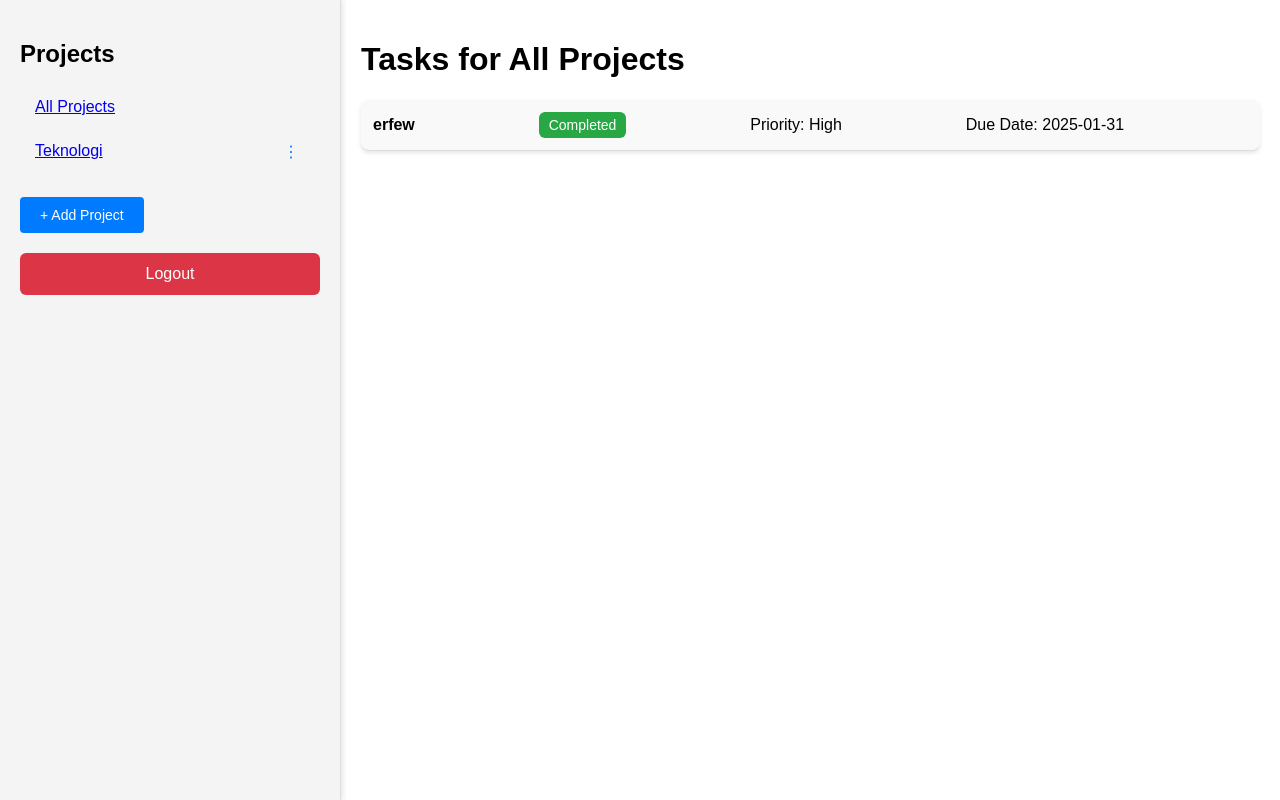
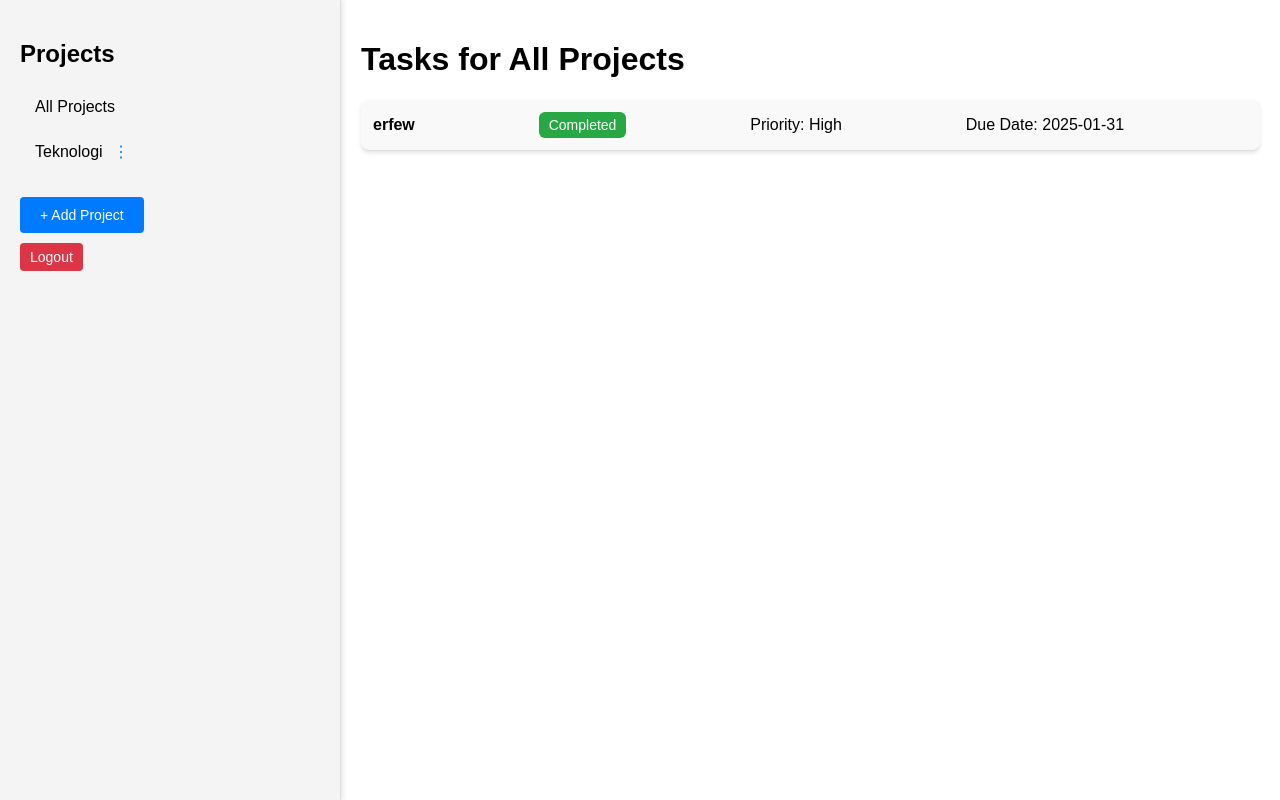
Before and after one commit to MzXax1/-sdfsdf, a PHP site: page / in a window 1280 px wide. Run offline with PHP 8.4, Linux system fonts and the light colour scheme; a user stored in the database is signed in; data comes from the database, SQL or seed files in the repository; some libraries are stand-ins or nearby versions.

Commit message:
Add files via upload

```diff
--- a/To_do_list/index.php
+++ b/To_do_list/index.php
@@ -380,6 +380,34 @@
             /* Space between buttons */
         }
 
+        .logout-btn {
+            width: auto;
+            /* Set width to auto for a smaller button */
+            padding: 6px 10px;
+            /* Reduce padding */
+            background-color: #dc3545;
+            /* Red background */
+            color: white;
+            /* White text */
+            border: none;
+            /* No border */
+            border-radius: 4px;
+            /* Rounded corners */
+            font-size: 14px;
+            /* Smaller font size */
+            cursor: pointer;
+            /* Pointer cursor */
+            transition: background-color 0.3s ease;
+            /* Smooth transition */
+            margin-top: 10px;
+            /* Space above */
+        }
+
+        .logout-btn:hover {
+            background-color: #c82333;
+            /* Darker red on hover */
+        }
+
         /* Add Task Button */
         .add-task-btn {
             background-color: #4CAF50;
@@ -408,7 +436,7 @@
         /* Dropdown Menu Styling */
         .menu-actions {
             position: relative;
-            /* Position for dropdown */
+            /* Position relative to the project item */
             display: inline-block;
             /* Inline block for layout */
         }
@@ -431,10 +459,10 @@
             /* Hidden by default */
             position: absolute;
             /* Absolute positioning */
-            top: 100%;
-            /* Position below the toggle button */
-            right: 0;
-            /* Align to the right */
+            top: 0;
+            /* Align to the top of the project item */
+            right: -120px;
+            /* Position to the right of the project item */
             background-color: #ffffff;
             /* White background */
             border: 1px solid #ccc;
@@ -501,19 +529,25 @@
             <h2>Projects</h2>
             <ul class="menu" id="project-list">
                 <li class="menu-item">
-                    <a href="index.php">All Projects</a>
+                    <div class="project-item">
+                        <span class="project-button <?= $project_id === 0 ? 'active' : '' ?>"
+                            onclick="loadAllProjects()">All Projects</span>
+                    </div>
                 </li>
                 <?php while ($project = $resultProjects->fetch_assoc()) { ?>
                     <li class="menu-item">
-                        <a href="index.php?project_id=<?= $project['id']; ?>">
+                        <div class="project-item">
+                            <span class="project-button <?= $project_id == $project['id'] ? 'active' : '' ?>"
+                                onclick="loadProjectTasks(<?= $project['id']; ?>)">
                                 <?= htmlspecialchars($project['name']); ?>
-                        </a>
+                            </span>
                             <div class="menu-actions">
                                 <button class="menu-toggle" onclick="toggleDropdown(<?= $project['id']; ?>)">⋮</button>
                                 <div class="dropdown-menu" id="dropdown-<?= $project['id']; ?>" style="display: none;">
                                     <button
                                         onclick="openEditProjectModal(<?= $project['id']; ?>, '<?= htmlspecialchars($project['name']); ?>')">Edit</button>
                                     <button onclick="confirmDeleteProject(<?= $project['id']; ?>)">Delete</button>
+                                </div>
                             </div>
                         </div>
                     </li>
@@ -528,7 +562,6 @@
                 </form>
             <?php } ?>
         </aside>
-
 
         <main class="content">
             <h1>Tasks for
@@ -583,7 +616,7 @@
                         </div>
                     <?php } ?>
                 <?php } else { ?>
-                    <p>No tasks available for this project.</p>
+                    <p>No tasks available</p>
                 <?php } ?>
             </div>
         </main>
@@ -714,8 +747,6 @@
 
 
     <script>
-
-
         function openEditProductModal(productId, productName, productPrice, productDescription) {
             document.getElementById('edit-product_name').value = productName;
             document.getElementById('edit-product_price').value = productPrice;
@@ -980,6 +1011,16 @@
                 window.location.href = `delete_project.php?project_id=${projectId}`;
             }
         }
+
+        function loadAllProjects() {
+            window.location.href = 'index.php'; // Load all projects
+        }
+
+        function loadProjectTasks(projectId) {
+            window.location.href = 'index.php?project_id=' + projectId; // Load specific project tasks
+        }
+
+
     </script>
     <script src="https://cdn.jsdelivr.net/npm/sweetalert2@11"></script>
 
```
Lines whose indentation alone changed are shown as unchanged.
